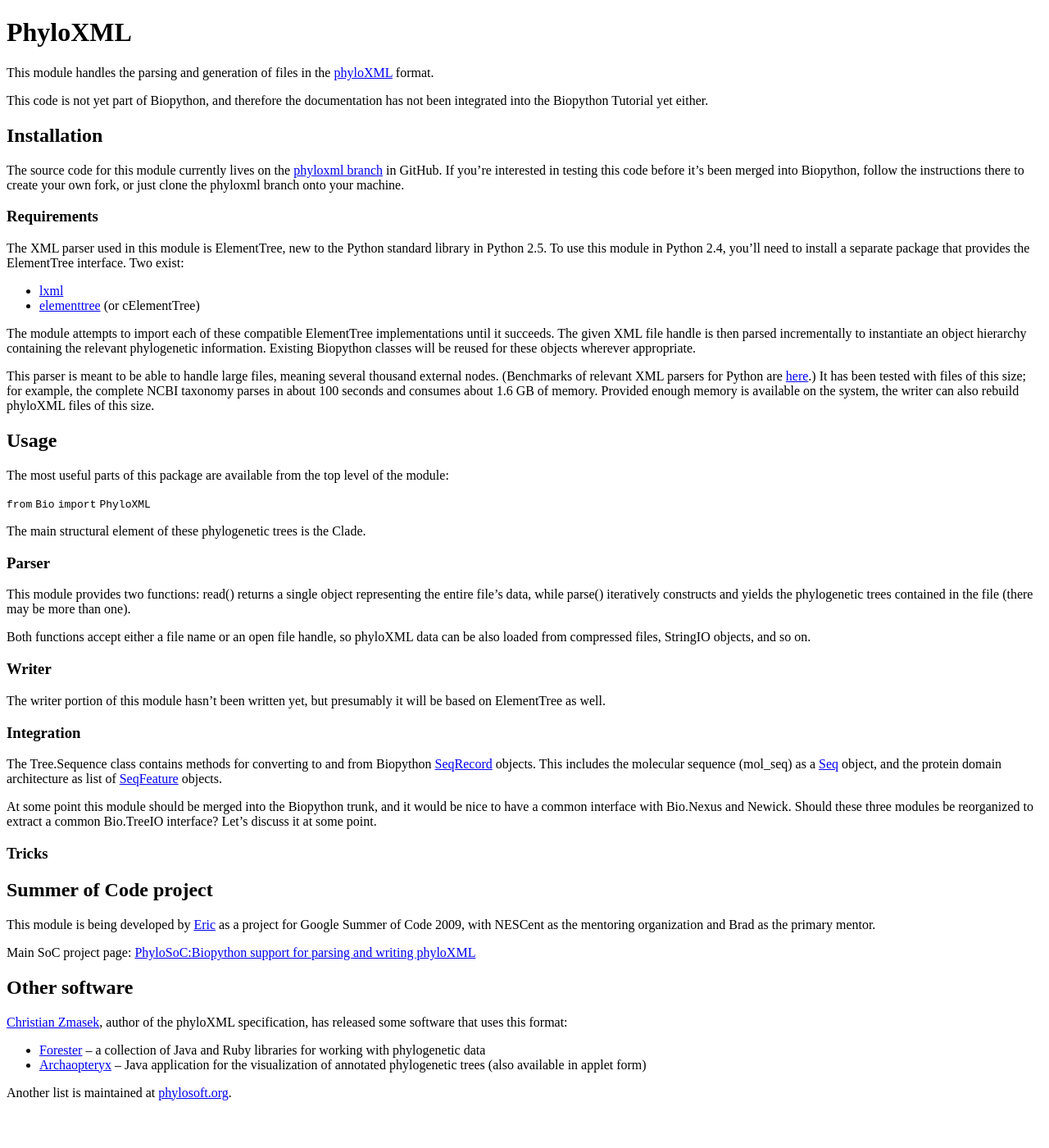
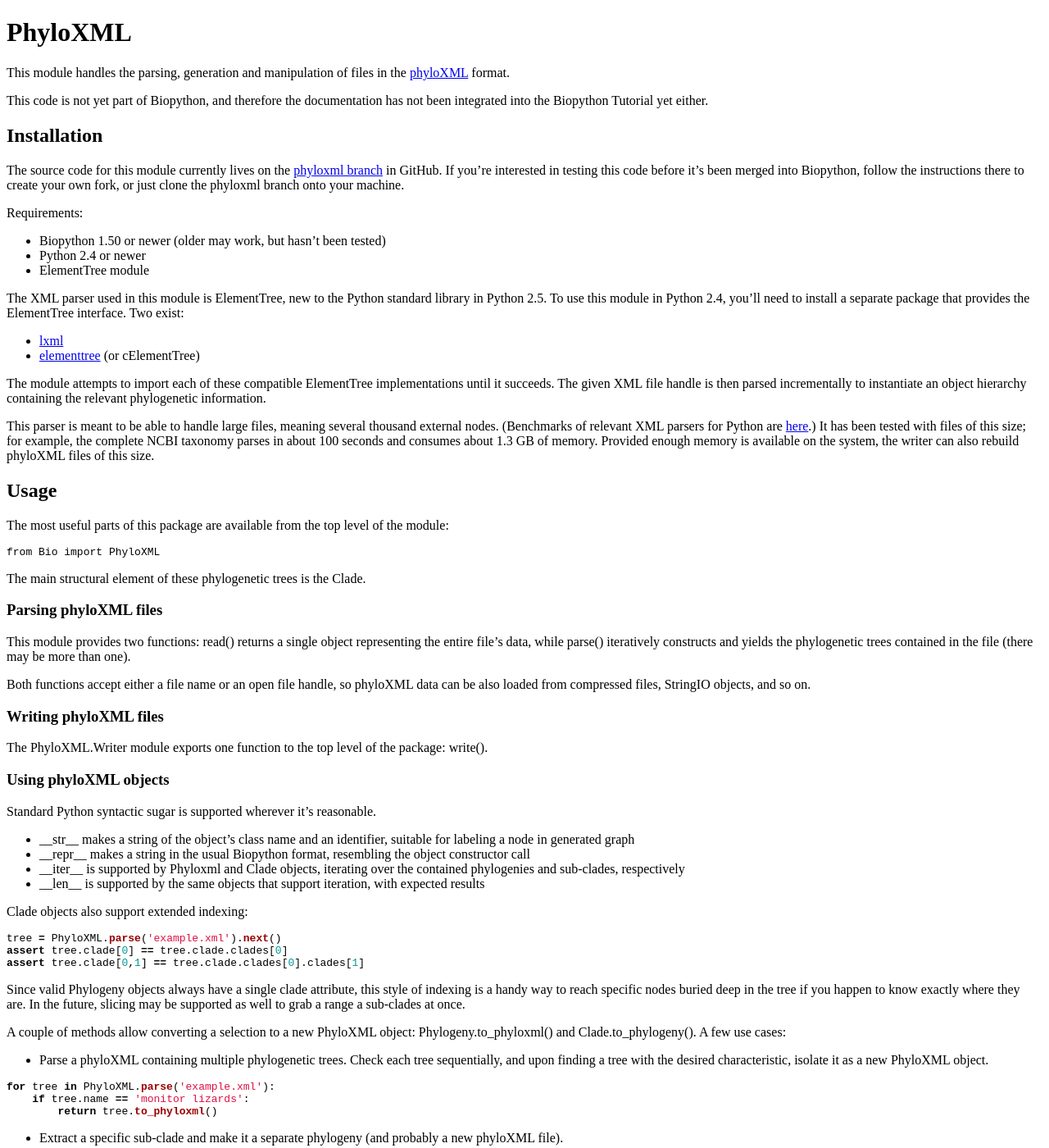
Before and after one commit to biopython/biopython.github.io, a Jekyll site: the page built from wiki/PhyloXML.md, in a window 1280 px wide and 1400 px high. Shown: the whole window at 82% size. Built offline with Jekyll 4.4.1, drawn with Linux system fonts in a browser that asks for light colours; some of the changed text lies outside the part shown.

Commit message:
Added some examples, plus reorg

````diff
--- a/wiki/PhyloXML.md
+++ b/wiki/PhyloXML.md
@@ -4,8 +4,8 @@ permalink: wiki/PhyloXML
 layout: wiki
 ---
 
-This module handles the parsing and generation of files in the
-[phyloXML](http://www.phyloxml.org/) format.
+This module handles the parsing, generation and manipulation of files in
+the [phyloXML](http://www.phyloxml.org/) format.
 
 This code is not yet part of Biopython, and therefore the documentation
 has not been integrated into the Biopython Tutorial yet either.
@@ -19,7 +19,11 @@ you're interested in testing this code before it's been merged into
 Biopython, follow the instructions there to create your own fork, or
 just clone the phyloxml branch onto your machine.
 
-### Requirements
+Requirements:
+
+-   Biopython 1.50 or newer (older may work, but hasn't been tested)
+-   Python 2.4 or newer
+-   ElementTree module
 
 The XML parser used in this module is ElementTree, new to the Python
 standard library in Python 2.5. To use this module in Python 2.4, you'll
@@ -33,14 +37,13 @@ interface. Two exist:
 The module attempts to import each of these compatible ElementTree
 implementations until it succeeds. The given XML file handle is then
 parsed incrementally to instantiate an object hierarchy containing the
-relevant phylogenetic information. Existing Biopython classes will be
-reused for these objects wherever appropriate.
+relevant phylogenetic information.
 
 This parser is meant to be able to handle large files, meaning several
 thousand external nodes. (Benchmarks of relevant XML parsers for Python
 are [here](http://effbot.org/zone/celementtree.htm#benchmarks).) It has
 been tested with files of this size; for example, the complete NCBI
-taxonomy parses in about 100 seconds and consumes about 1.6 GB of
+taxonomy parses in about 100 seconds and consumes about 1.3 GB of
 memory. Provided enough memory is available on the system, the writer
 can also rebuild phyloXML files of this size.
 
@@ -50,11 +53,13 @@ Usage
 The most useful parts of this package are available from the top level
 of the module:
 
-`from` `Bio` `import` `PhyloXML`
+``` python
+from Bio import PhyloXML
+```
 
 The main structural element of these phylogenetic trees is the Clade.
 
-### Parser
+### Parsing phyloXML files
 
 This module provides two functions: read() returns a single object
 representing the entire file's data, while parse() iteratively
@@ -65,12 +70,72 @@ Both functions accept either a file name or an open file handle, so
 phyloXML data can be also loaded from compressed files, StringIO
 objects, and so on.
 
-### Writer
+### Writing phyloXML files
 
-The writer portion of this module hasn't been written yet, but
-presumably it will be based on ElementTree as well.
+The PhyloXML.Writer module exports one function to the top level of the
+package: write().
 
-### Integration
+### Using phyloXML objects
+
+Standard Python syntactic sugar is supported wherever it's reasonable.
+
+-   \_\_str\_\_ makes a string of the object's class name and an
+    identifier, suitable for labeling a node in generated graph
+-   \_\_repr\_\_ makes a string in the usual Biopython format,
+    resembling the object constructor call
+-   \_\_iter\_\_ is supported by Phyloxml and Clade objects, iterating
+    over the contained phylogenies and sub-clades, respectively
+-   \_\_len\_\_ is supported by the same objects that support iteration,
+    with expected results
+
+Clade objects also support extended indexing:
+
+``` python
+tree = PhyloXML.parse('example.xml').next()
+assert tree.clade[0] == tree.clade.clades[0]
+assert tree.clade[0,1] == tree.clade.clades[0].clades[1]
+```
+
+Since valid Phylogeny objects always have a single clade attribute, this
+style of indexing is a handy way to reach specific nodes buried deep in
+the tree if you happen to know exactly where they are. In the future,
+slicing may be supported as well to grab a range a sub-clades at once.
+
+A couple of methods allow converting a selection to a new PhyloXML
+object: Phylogeny.to\_phyloxml() and Clade.to\_phylogeny(). A few use
+cases:
+
+-   Parse a phyloXML containing multiple phylogenetic trees. Check each
+    tree sequentially, and upon finding a tree with the desired
+    characteristic, isolate it as a new PhyloXML object.
+
+``` python
+for tree in PhyloXML.parse('example.xml'):
+    if tree.name == 'monitor lizards':
+        return tree.to_phyloxml()
+```
+
+-   Extract a specific sub-clade and make it a separate phylogeny (and
+    probably a new phyloXML file).
+
+``` python
+tree = PhyloXML.parse('example.xml').next()
+best = None
+for clade in tree.clade:
+    if (clade.confidences[0].type == 'bootstrap'
+            and (best is None
+                or clade.confidences[0].value > best.confidences[0].value)):
+        best = clade
+phyloxml = best.to_phylogeny(rooted=True).to_phyloxml()
+PhyloXML.write(phyloxml, 'example_best.xml')
+```
+
+### Integrating with the rest of Biopython
+
+Since the phyloXML specification is very detailed, no existing Biopython
+classes are currently used directly by the phyloXML parser. Instead,
+methods are available for converting between phyloXML and standard
+Biopython types.
 
 The Tree.Sequence class contains methods for converting to and from
 Biopython [SeqRecord](SeqRecord "wikilink") objects. This includes the
@@ -78,12 +143,30 @@ molecular sequence (mol\_seq) as a [Seq](Seq "wikilink") object, and the
 protein domain architecture as list of
 [SeqFeature](SeqFeature "wikilink") objects.
 
-At some point this module should be merged into the Biopython trunk, and
-it would be nice to have a common interface with Bio.Nexus and Newick.
-Should these three modules be reorganized to extract a common Bio.TreeIO
-interface? Let's discuss it at some point.
+*At some point this module should be merged into the Biopython trunk,
+and it would be nice to have a common interface with Bio.Nexus and
+Newick. Should these three modules be reorganized to extract a common
+Bio.TreeIO interface? Let's discuss it at some point.*
 
-### Tricks
+### Utilities
+
+Some additional tools are located in Bio.PhyloXML.Utils.
+
+-   pretty\_print -- produce a plain-text representation of the
+    entire tree. Uses str() to display nodes by default; for the
+    longer repr() representation, add the argument show\_all=True.
+-   dump\_tags -- for debugging, mainly
+
+### Performance
+
+The read() and parse() functions process a complete file in about the
+same amount of CPU time. Most of the underlying code is the same, and
+the majority of the time is spent building Clade objects. For small
+files (smaller than ncbi\_taxonomy\_mollusca.xml), the write() function
+serializes the complete object back to an equivalent file in around
+twice the CPU time required by the corresponding read() call; for large
+files write() is more efficient, finishing up to 3.6 times as fast as
+read() for the largest file tested.
 
 Summer of Code project
 ----------------------
````
Also changed, not shown: 1 other file.
